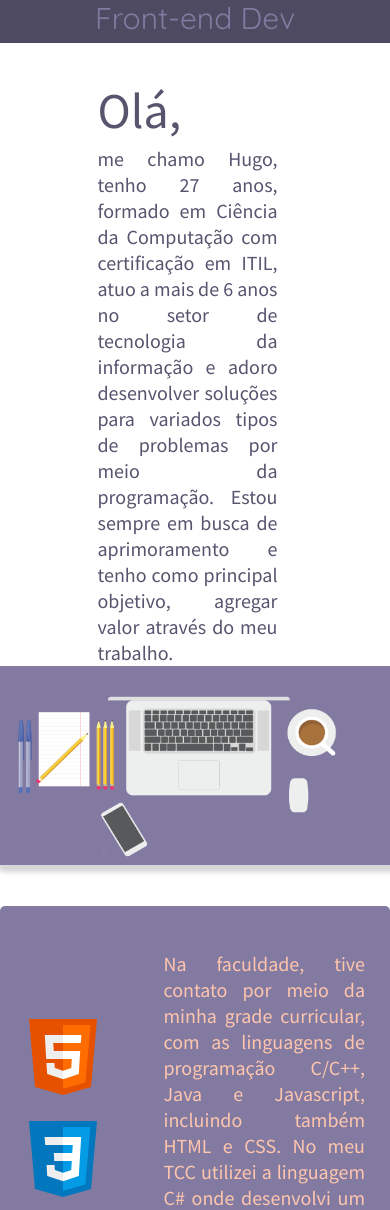
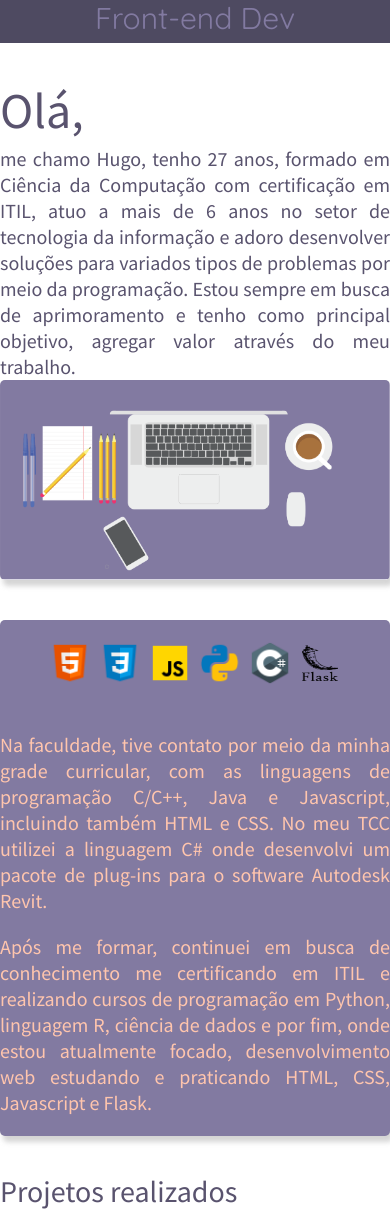
Before and after one commit to HugoLc/HugoLc.github.io, a plain HTML site: page index.html in a window 390 px wide. Shown: the part 484-1694 px from the top of the page. Drawn offline with nearby package versions, Linux system fonts and the light colour scheme.

Commit message:
Update master.css
Organizada a responsividade da section de apresentação e conhecimento

```diff
--- a/css/master.css
+++ b/css/master.css
@@ -426,18 +426,62 @@ footer{
   .tit-principal h2 {
     bottom: 0;
     font-size: 30px;
-    color: var(--cor-lilas);
+  }
 
+  .tit-principal h1{
+    color: white;
   }
 
   main {
     width: 100%;
     /* background: pink; */
   }
+
   .sec-apresentacao {
     flex-direction: column;
     /* background: green; */
     padding-top: 270px;
   }
 
+  .art-ola {
+    display: block;
+    width: 100%;
+    padding: 0;
+    margin: 0;
+  }
+
+  .art-ola p {
+    padding-right: 0px;
+  }
+
+  .sec-apresentacao img {
+    display: inline-block;
+    width: 100%;
+  }
+
+  .sec-wid {
+    flex-direction: column;
+  }
+
+  .list-conhecimentos {
+    width: 100%;
+    padding: 0;
+    text-align: center;
+  }
+
+  .icon-conhecimento {
+    width: 46px;
+    height: 46px;
+  }
+
+  .icon-flask {
+    height: 36px;
+    width: 36px;
+    padding: 5px;
+  }
+
+  .art-conhecimentos {
+    width: 100%;
+    padding: 0;
+  }
 }
```
